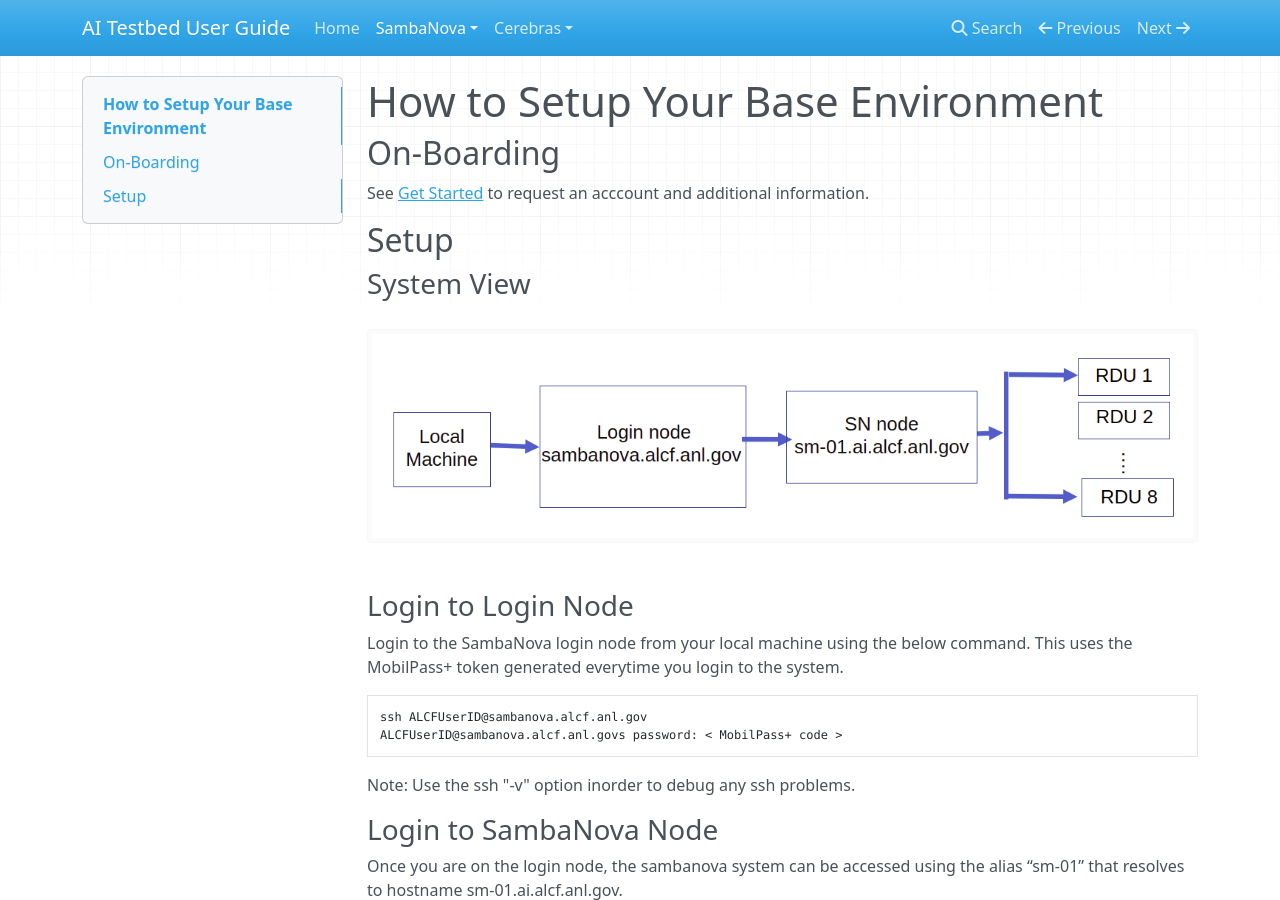
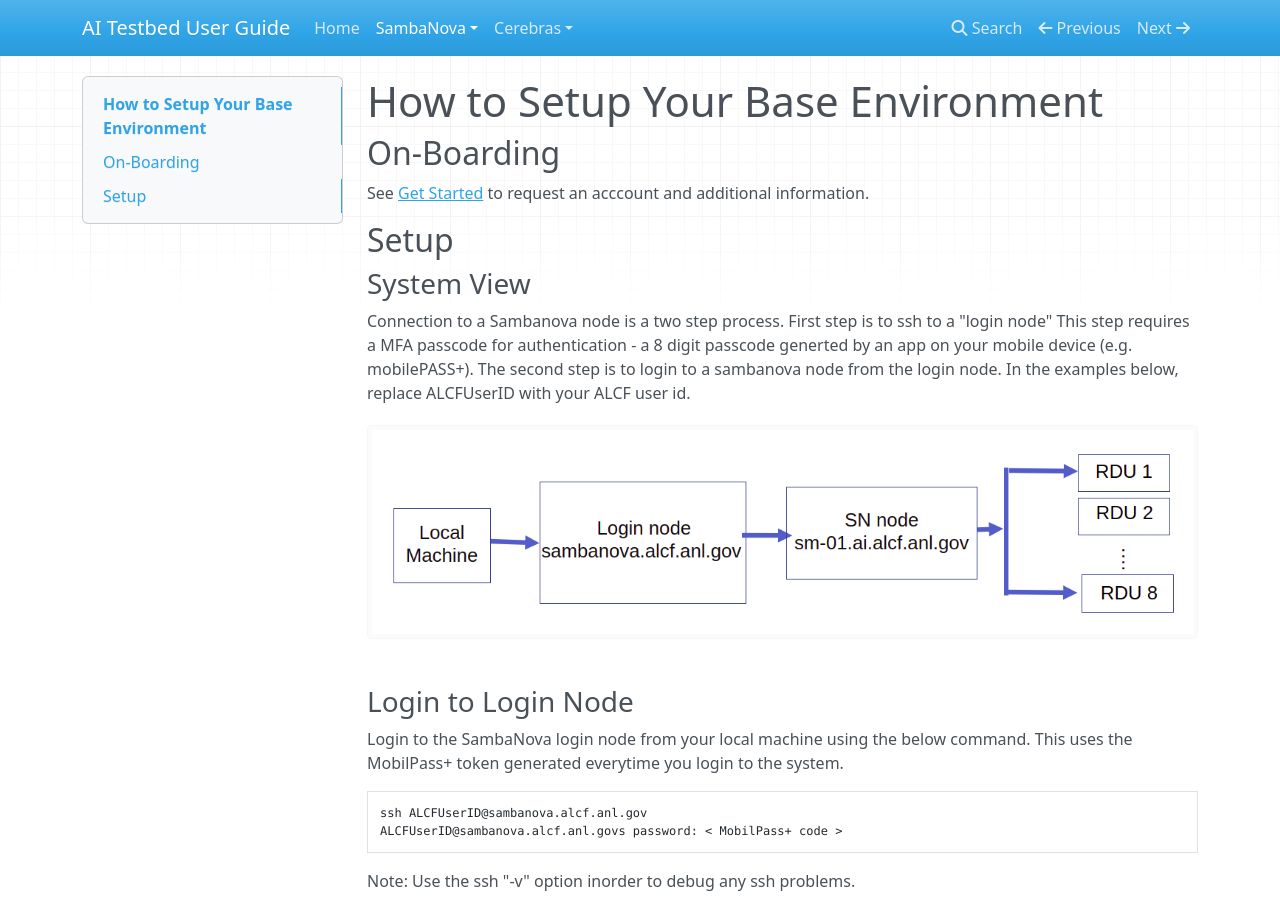
Before and after one commit to argonne-lcf/ai-testbed-userdocs, an MkDocs documentation site: the page built from docs/sambanova/How-to-setup-your-base-environment.md, in a window 1280 px wide and 900 px high. Built offline with MkDocs 1.6.1, drawn with Linux system fonts in a browser that asks for light colours; nearby versions of some CDN libraries.

Commit message:
Update How-to-setup-your-base-environment.md

```diff
--- a/docs/sambanova/How-to-setup-your-base-environment.md
+++ b/docs/sambanova/How-to-setup-your-base-environment.md
@@ -8,7 +8,10 @@
 ## Setup
 
 ### System View
-
+Connection to a Sambanova node is a two step process. First step is to ssh to a "login node"
+This step requires a MFA passcode for authentication - a 8 digit passcode generted by an app on your mobile device (e.g. mobilePASS+).
+The second step is to login to a sambanova node from the login node.
+In the examples below, replace ALCFUserID with your ALCF user id.
 ![SambaNova System View](Log_in.png "SambaNova System View")
 
 ### Login to Login Node
```
